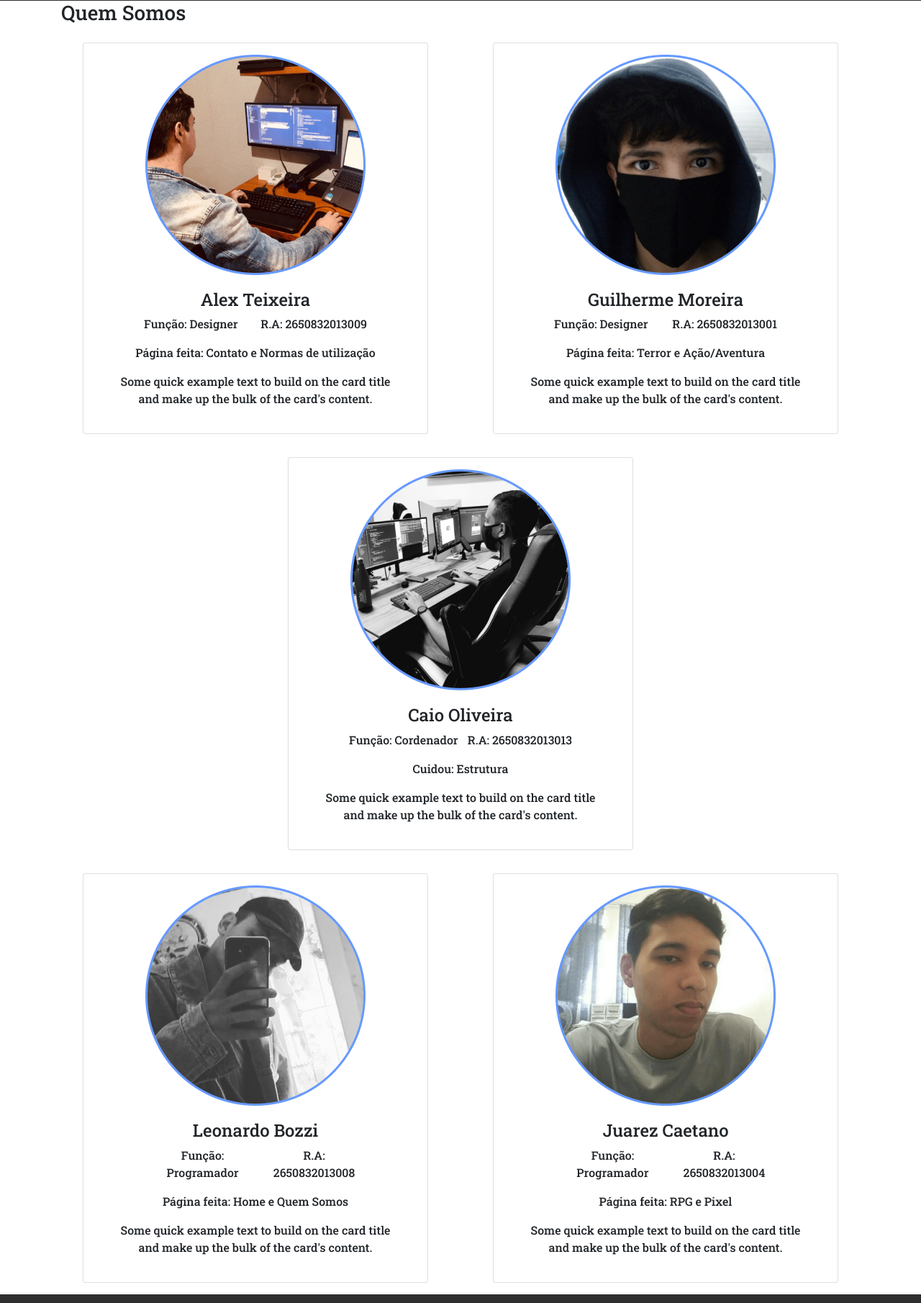
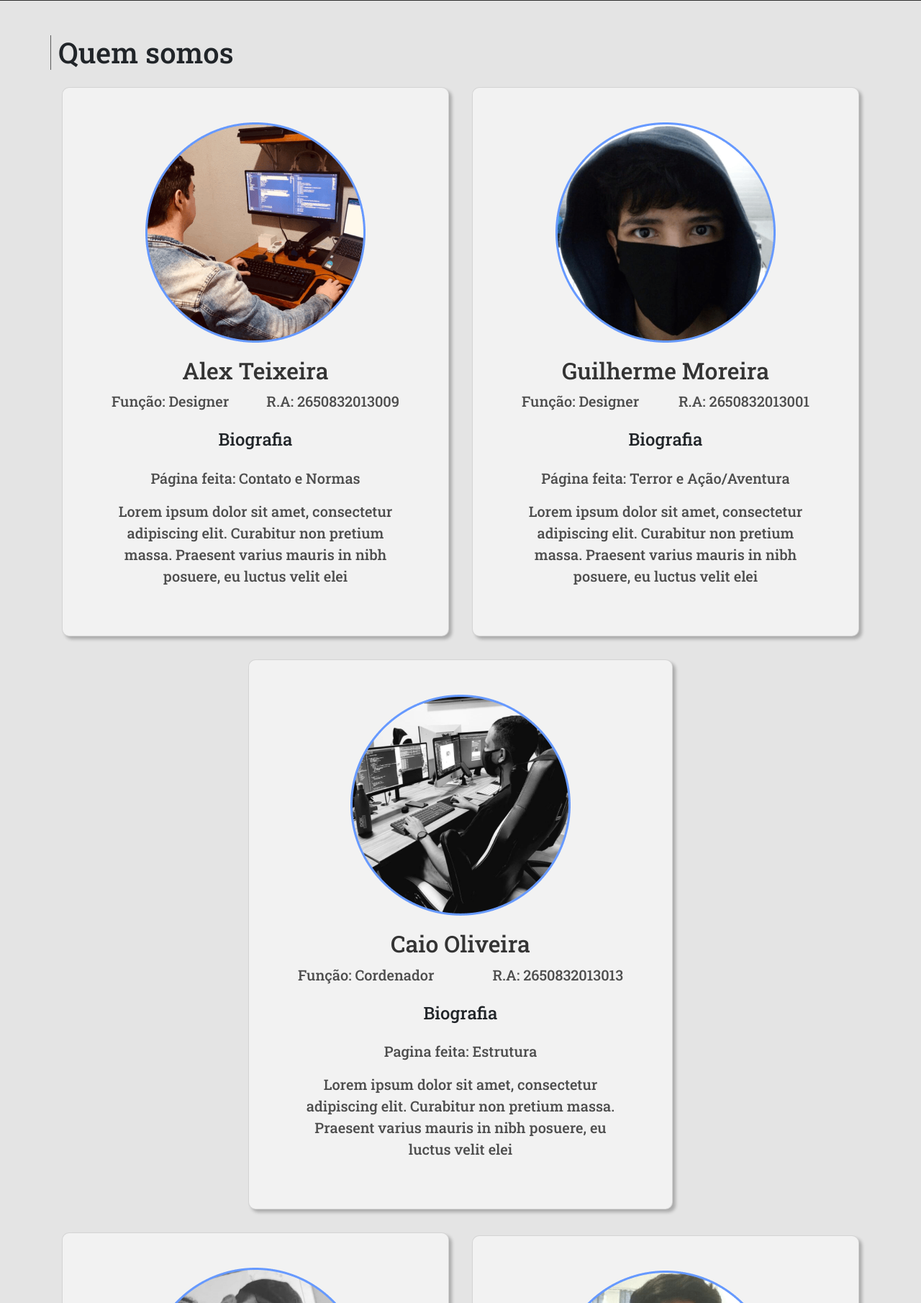
Before and after one commit to caioliveira277/projeto-integrador-2, a PHP site: page /index.php?view=quem-somos in a window 1280 px wide. Shown: the part 110-1920 px from the top of the page at 72% size. Run offline with PHP 8.4, Linux system fonts and the light colour scheme.

Commit message:
quem somos e normas completas

```diff
--- a/assets/css/styles.css
+++ b/assets/css/styles.css
@@ -82,9 +82,12 @@ img.img-fluid {
   border: 1px solid #6699ff;
   filter: brightness(0.645);
 }
-.form-email-contact input{
+input.form-control, textarea.form-control{
   border-color: #004C92;
   border-width: 2px;
+}
+.pagina-contato .card {
+  max-width: 300px;
 }
 
 .form-email-contact{
@@ -111,10 +114,27 @@ img.img-fluid {
   color: #6699ff;
 }
 
-.pagina-normas {
+.bg-cinza {
   background: #E4E4E4;
 }
-.pagina-normas h1{
+.quem-somos .card {
+  background: #F2F2F2;
+  box-shadow: 4px 4px 4px rgba(0, 0, 0, 0.25);
+  border-radius: 10px;
+  max-width: 590px;
+  min-height: 740px;
+}
+.card-prioridades {
+  border-radius: 15px;
+}
+.quem-somos .card-body h2{
+  color: #343434;
+}
+.quem-somos .card-body p{
+  color: #4D4D4D;
+  font-size: 20px;
+}
+h1.titulo-paginas{
   border-left: 1px solid #5B5B5B;
   padding-left: 10px;
 }
@@ -128,9 +148,7 @@ a.active {
 button:focus {
   outline-color: #6699FF;
 }
-.quem-somos .card {
-  max-width:  480px;
-}
+
 .navbar-toggler {
   border: 1px solid #ffffff;
   padding: 10px;
--- a/pages/home.php
+++ b/pages/home.php
@@ -1,7 +1,7 @@
 <main class="pagina-home container-md mb-5">
     <h1 class="font-weight-bold my-5">Jogos que são lançados aqui no Brasil mas não temos a menor ideia. </h1>
     <section class="row mb-3 align-items-center">
-        <figure class="d-flex mb-0 col-6">
+        <figure class="d-flex mb-0 col-12 col-sm-6">
             <img src="./assets/images/alex_sm.png" class="rounded-circle img-perfil mr-3" alt="Imagem de perfil do autor da postagem">
             <figcaption class="row align-items-center">
                 <p class="font-weight-light mb-0 col-auto">Alex Teixeira</p>
@@ -9,7 +9,7 @@
                 <p class="font-weight-light mb-0 mt-2 col-12">22 de setembro de 2020</p>
             </figcaption>
         </figure>
-        <ul class="list-inline d-flex col-6 mb-0 justify-content-end">
+        <ul class="list-inline d-flex col-12 col-sm-6 mt-3 mt-sm-0 mb-0 justify-content-end">
             <li class="mx-3">
                 <a href="https://www.facebook.com/" target="_blank">
                     <img src="./assets/icons/facebook-black.svg" alt="Logomarca Facebook">
--- a/pages/normas-utilizacao.php
+++ b/pages/normas-utilizacao.php
@@ -1,6 +1,6 @@
-<main class="pagina-normas py-5">
-	<h1 class="container">Normas de utilização</h1>
-	<section class="mt-5 container-md">
+<main class="pagina-normas bg-cinza py-5">
+	<h1 class="container titulo-paginas">Normas de utilização</h1>
+	<section class="mt-5 container">
 		<div class="justify-content-between d-block d-sm-flex">
 			<article class="perguntas bg-light p-2 pl-3" id="perguntasFrequentes" data-children=".pergunta">
 				<h4 class="mt-3">O que fazemos com seus dados ?</h4>
--- a/pages/quem-somos.php
+++ b/pages/quem-somos.php
@@ -1,83 +1,86 @@
-<main class="container quem-somos">
-    <div class="row">
-        <div class="col-12">
-            <h3>Quem Somos</h3>
-        </div>
-    </div>
+<main class="quem-somos bg-cinza py-5">
+    <h1 class="container titulo-paginas">Quem somos</h1>
+    <section class="container">
         <div class="row">
             <div class="col-lg-6 col-md-12 col-sm-12 p-3 d-flex justify-content-center align-items-center">
-            <div class="card d-flex justify-content-center align-items-center p-3">
+                <div class="card d-flex justify-content-center align-items-center p-1 p-lg-5">
                     <img src="assets/images/alex_lg.png" class="img-fluid" alt="Foto de Alex Teixeira da Fonseca">
                     <div class="card-body text-center">
-                    <h4>Alex Teixeira</h4>
-                    <div class="d-flex justify-content-between px-5">
+                        <h2>Alex Teixeira</h2>
+                        <div class="d-flex justify-content-between my-2">
                             <p>Função: Designer</p>
                             <p>R.A: 2650832013009</p>
                         </div>
-                    <p>Página feita: Contato e Normas de utilização</p>
-                    <p class="card-text">Some quick example text to build on the card title and make up the bulk of the card's content.</p>
+                        <h4 class="mb-4">Biografia</h4>
+                        <p>Página feita: Contato e Normas</p>
+                        <p class="card-text">Lorem ipsum dolor sit amet, consectetur adipiscing elit. Curabitur non pretium massa. Praesent varius mauris in nibh posuere, eu luctus velit elei </p>
                     </div>
                 </div>
             </div>
             <div class="col-lg-6 col-md-12 col-sm-12 p-3 d-flex justify-content-center align-items-center">
-            <div class="card d-flex justify-content-center align-items-center p-3">
+                <div class="card d-flex justify-content-center align-items-center p-1 p-lg-5">
                     <img src="assets/images/guilherme_lg.png" class="img-fluid" alt="Foto de Guilherme Moreira dos Santos">
                     <div class="card-body text-center">
-                    <h4>Guilherme Moreira</h4>
-                    <div class="d-flex justify-content-between px-5">
+                        <h2>Guilherme Moreira</h2>
+                        <div class="d-flex justify-content-between my-2">
                             <p>Função: Designer</p>
                             <p>R.A: 2650832013001</p>
                         </div>
+                        <h4 class="mb-4">Biografia</h4>
                         <p>Página feita: Terror e Ação/Aventura</p>
-                    <p class="card-text">Some quick example text to build on the card title and make up the bulk of the card's content.</p>
+                        <p class="card-text">Lorem ipsum dolor sit amet, consectetur adipiscing elit. Curabitur non pretium massa. Praesent varius mauris in nibh posuere, eu luctus velit elei </p>
                     </div>
                 </div>
             </div>
         </div>
         <div class="row">
             <div class="col-lg-12 col-md-12 col-sm-12 p-3 d-flex justify-content-center align-items-center">
-            <div class="card d-flex justify-content-center align-items-center p-3">
+                <div class="card d-flex justify-content-center align-items-center p-1 p-lg-5">
                     <img src="assets/images/caio_lg.png" class="img-fluid" alt="Foto de Caio Henrique da Silva Oliveira">
                     <div class="card-body text-center">
-                    <h4>Caio Oliveira</h4>
-                    <div class="d-flex justify-content-between px-5">
+                        <h2>Caio Oliveira</h2>
+                        <div class="d-flex justify-content-between my-2">
                             <p>Função: Cordenador</p>
                             <p>R.A: 2650832013013</p>
                         </div>
-                    <p>Cuidou: Estrutura</p>
-                    <p class="card-text">Some quick example text to build on the card title and make up the bulk of the card's content.</p>
+                        <h4 class="mb-4">Biografia</h4>
+                        <p>Pagina feita: Estrutura</p>
+                        <p class="card-text">Lorem ipsum dolor sit amet, consectetur adipiscing elit. Curabitur non pretium massa. Praesent varius mauris in nibh posuere, eu luctus velit elei </p>
                     </div>
                 </div>
             </div>
         </div>
         <div class="row">
             <div class="col-lg-6 col-md-12 col-sm-12 p-3 d-flex justify-content-center align-items-center">
-            <div class="card d-flex justify-content-center align-items-center p-3">
+                <div class="card d-flex justify-content-center align-items-center p-1 p-lg-5">
                     <img src="assets/images/leonardo_lg.png" class="img-fluid" alt="Foto de Leonardo Bozzi da Silva">
                     <div class="card-body text-center">
-                    <h4>Leonardo Bozzi</h4>
-                    <div class="d-flex justify-content-between px-5">
+                        <h2>Leonardo Bozzi</h2>
+                        <div class="d-flex justify-content-between my-2">
                             <p>Função: Programador</p>
                             <p>R.A: 2650832013008</p>
                         </div>
+                        <h4 class="mb-4">Biografia</h4>
                         <p>Página feita: Home e Quem Somos</p>
-                    <p class="card-text">Some quick example text to build on the card title and make up the bulk of the card's content.</p>
+                        <p class="card-text">Lorem ipsum dolor sit amet, consectetur adipiscing elit. Curabitur non pretium massa. Praesent varius mauris in nibh posuere, eu luctus velit elei </p>
                     </div>
                 </div>
             </div>
             <div class="col-lg-6 col-md-12 col-sm-12 p-3 d-flex justify-content-center align-items-center">
-            <div class="card d-flex justify-content-center align-items-center p-3">
+                <div class="card d-flex justify-content-center align-items-center p-1 p-lg-5">
                     <img src="assets/images/juarez_lg.png" class="img-fluid" alt="Foto de Juarez Caetano">
                     <div class="card-body text-center">
-                    <h4>Juarez Caetano</h4>
-                    <div class="d-flex justify-content-between px-5">
+                        <h2>Juarez Caetano</h2>
+                        <div class="d-flex justify-content-between">
                             <p>Função: Programador</p>
                             <p>R.A: 2650832013004</p>
                         </div>
+                        <h4 class="mb-4">Biografia</h4>
                         <p>Página feita: RPG e Pixel</p>
-                    <p class="card-text">Some quick example text to build on the card title and make up the bulk of the card's content.</p>
+                        <p class="card-text">Lorem ipsum dolor sit amet, consectetur adipiscing elit. Curabitur non pretium massa. Praesent varius mauris in nibh posuere, eu luctus velit elei </p>
                     </div>
                 </div>
             </div>
         </div>
+    </section>
 </main>
```
Also changed, not shown: pages/contato.php (+27 -27 lines), assets/icons/controle.svg, assets/icons/pacman.svg, assets/icons/raio.svg. Lines whose indentation alone changed are shown as unchanged.
